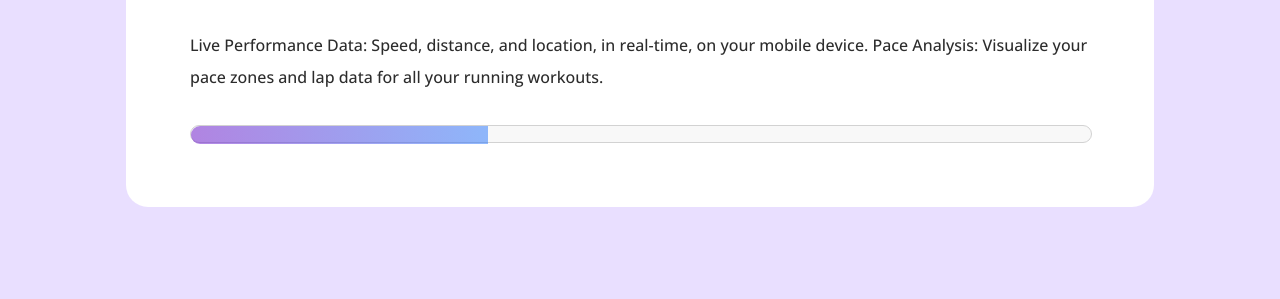
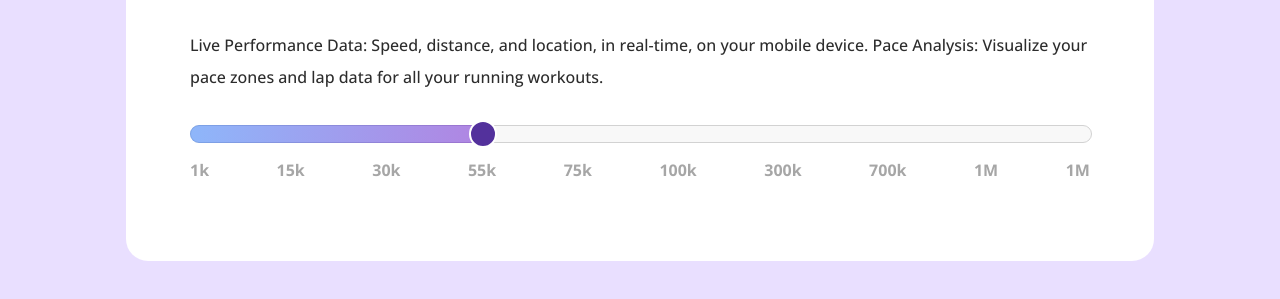
Before and after one commit to OerdBej/Flexible-plan, a plain HTML site: page index.html in a window 1280 px wide. Shown: the part 497-796 px from the top of the page. Drawn offline with nearby package versions, Linux system fonts and the light colour scheme.

Commit message:
slider data visualization

```diff
--- a/index.html
+++ b/index.html
@@ -42,12 +42,26 @@
         your mobile device. Pace Analysis: Visualize your pace zones and lap
         data for all your running workouts.
       </p>
-      <!-- slider scrolling -->
       <div class="slider">
         <div class="bar">
           <div class="progress"></div>
           <div class="point"></div>
         </div>
+        <!-- slider scrolling -->
+        <div class="scaling">
+          <ul>
+            <li>1k</li>
+            <li>15k</li>
+            <li>30k</li>
+            <li>55k</li>
+            <li>75k</li>
+            <li>100k</li>
+            <li>300k</li>
+            <li>700k</li>
+            <li>1M</li>
+            <li>1M</li>
+          </ul>
+        </div>
       </div>
     </div>
   </body>
--- a/style.css
+++ b/style.css
@@ -143,10 +143,10 @@ h1 {
 }
 
 /* slider scrolling bar */
-
 /* parent container width */
 .slider {
   width: 100%;
+  position: relative;
 }
 
 .slider .bar {
@@ -161,10 +161,47 @@ h1 {
   width: 33%;
   height: 18px;
   background: linear-gradient(
-    to right,
+    to left,
     rgba(106, 17, 203, 0.5),
     rgba(37, 117, 252, 0.5)
   );
   border-top-left-radius: 20px;
   border-bottom-left-radius: 20px;
+  position: absolute;
+  top: 0;
+  left: 0;
 }
+
+/* the pointer of the slider */
+
+.slider .point {
+  height: 24px;
+  width: 24px;
+  background-color: rgb(83, 49, 156);
+  border-radius: 50px;
+  position: absolute;
+  top: -5px;
+  /* % from the .slider .progress */
+  left: 31%;
+  border: 2px solid white;
+  transition: 0.35s transform ease;
+}
+
+.slider .point:hover {
+  cursor: pointer;
+  transform: scale(1.5);
+}
+
+/* the scalability section of the users registers */
+.scaling {
+  width: 100%;
+}
+
+.slider .scaling ul {
+  list-style: none;
+  display: flex;
+  justify-content: space-between;
+  padding: 0;
+  font-weight: bold;
+  color: rgb(166, 166, 166);
+}
```
